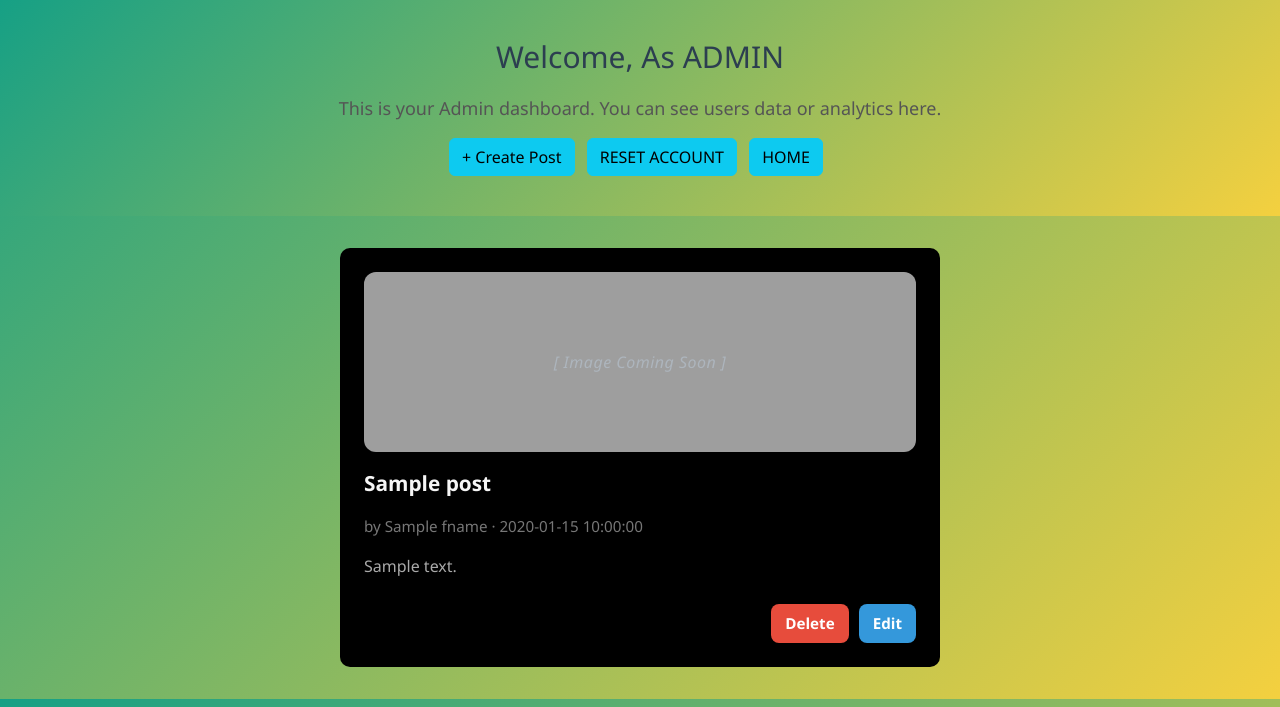
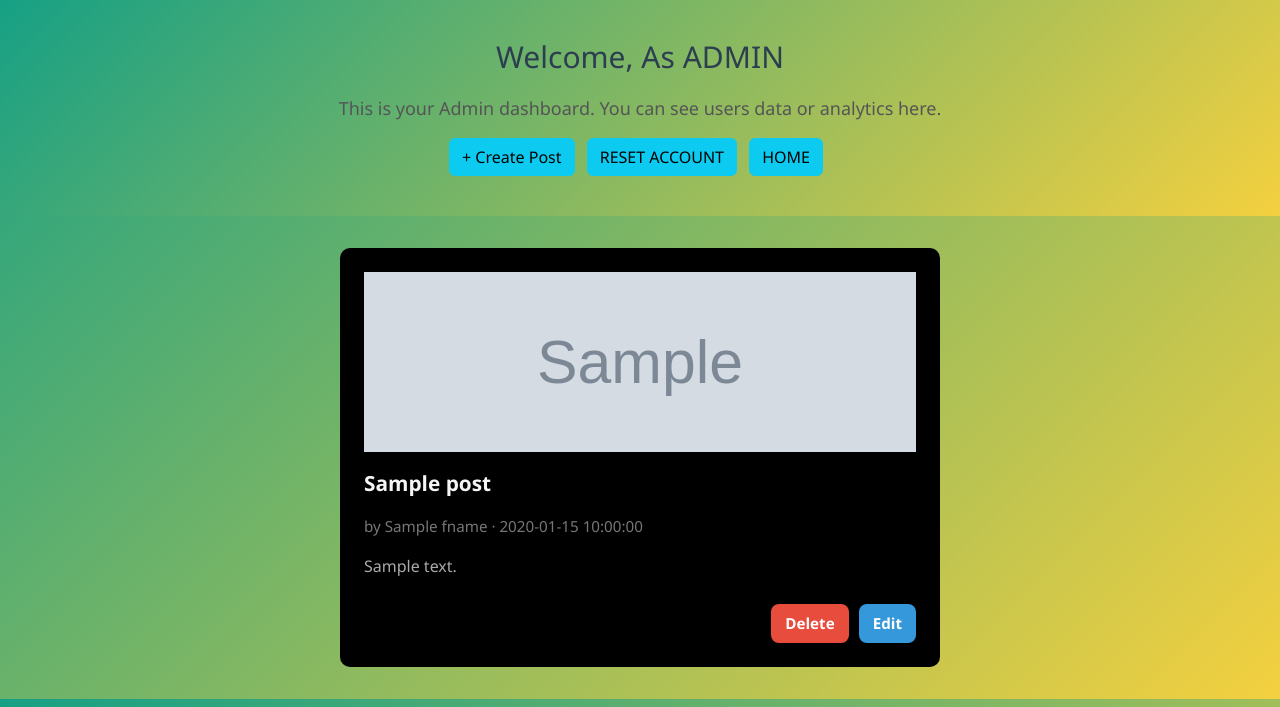
Before and after one commit to AlvinGeorge-AG/GadNEXUS, a Flask app: template templates/admin-page.html in a window 1280 px wide. Shown: the part 75-782 px from the top of the page. Run offline with Flask 3, Linux system fonts and the light colour scheme; the template is opened without the code that fills it: most values are stand-ins (such as "Sample title", 1, 10 or a date in 2020); grey boxes marked "Sample" are stand-in pictures.

Commit message:
feat: enhance image handling in admin dashboard and edit post form

```diff
--- a/templates/admin-page.html
+++ b/templates/admin-page.html
@@ -95,10 +95,30 @@
       gap: 1rem;
       transition: box-shadow 0.2s;
     }
-     .image-placeholder { width: 100%; height: 180px; background: #9e9e9e; border-radius: 12px; display: flex; align-items: center; justify-content: center; color: #adb5bd; font-style: italic; font-size: 1rem; letter-spacing: 0.5px; }
+     .image-placeholder {
+      width: 100%;
+      height: 180px;
+      background: #9d9d9d;
+      border-radius: var(--radius);
+      display: flex;
+      align-items: center;
+      justify-content: center;
+      color: #adb5bd;
+      font-size: 1.1rem;
+      font-style: italic;
+      letter-spacing: 1px;
+      overflow: hidden;
+    }
      .post-title { font-size: 1.3rem; font-weight: 600; color: whitesmoke; } .post-meta { font-size: 0.95rem; color: #777; }
      .post-desc { font-size: 1rem; line-height: 1.5; color: #a9a9a9; } .post-actions { display: flex; justify-content: flex-end; gap: 10px; margin-top: 10px; } .edit-button, .delete-button { padding: 8px 14px; font-size: 0.95rem; font-weight: 600; border: none; border-radius: 8px; cursor: pointer; transition: background 0.2s ease; } .edit-button { background-color: #3498db; color: white; } .edit-button:hover { background-color: #2b80c0; } .delete-button { background-color: #e74c3c; color: white; } .delete-button:hover { background-color: #c0392b; } @media (max-width: 600px) { .post-card { padding: 15px; } .post-title { font-size: 1.1rem; } .post-actions { flex-direction: column; align-items: stretch; } .edit-button, .delete-button { width: 100%; } }
 
+     .post-image {
+      object-fit: cover;
+      width: 100%;
+      height: 100%;
+      display: block;
+      border-radius: var(--radius);
+    }
 
   </style>
 {% endblock %}
@@ -122,7 +142,10 @@
       <div class="dashboard-posts">
         {% for post in data %}
             <div class="post-card">
-              <div class="image-placeholder">[ Image Coming Soon ]</div>
+              <div class="image-placeholder">
+                <!-- Image 1 inserted here -->
+                <img src="{{post.image_url}}" class="post-image" alt="Gadget photo"/>
+            </div>
               <div class="post-title">{{post.title}}</div>
               <div class="post-meta">by  {{post.fname}} &middot; {{post.date}}</div>
               <div class="post-desc">{{post.description}}</div>
--- a/templates/edit.html
+++ b/templates/edit.html
@@ -130,7 +130,7 @@
                 <label for="description">Short Description</label>
                 <textarea id="description" name="description" required>{{post.description}}</textarea>
                 <label for="image_url">Image URL (optional)</label>
-                <input type="text" id="image_url" name="image_url" placeholder="https://example.com/image.jpg">
+                <input type="text" id="image_url" name="image_url" value="{{post.image_url}}" placeholder="https://example.com/image.jpg">
                 <div class="control-btn">
                     <input type="hidden" name="id" value="{{ post._id }}">
                     <button type="button" class="cancel-btn" onclick="location.href='/dashboard'">Cancel</button>
```
